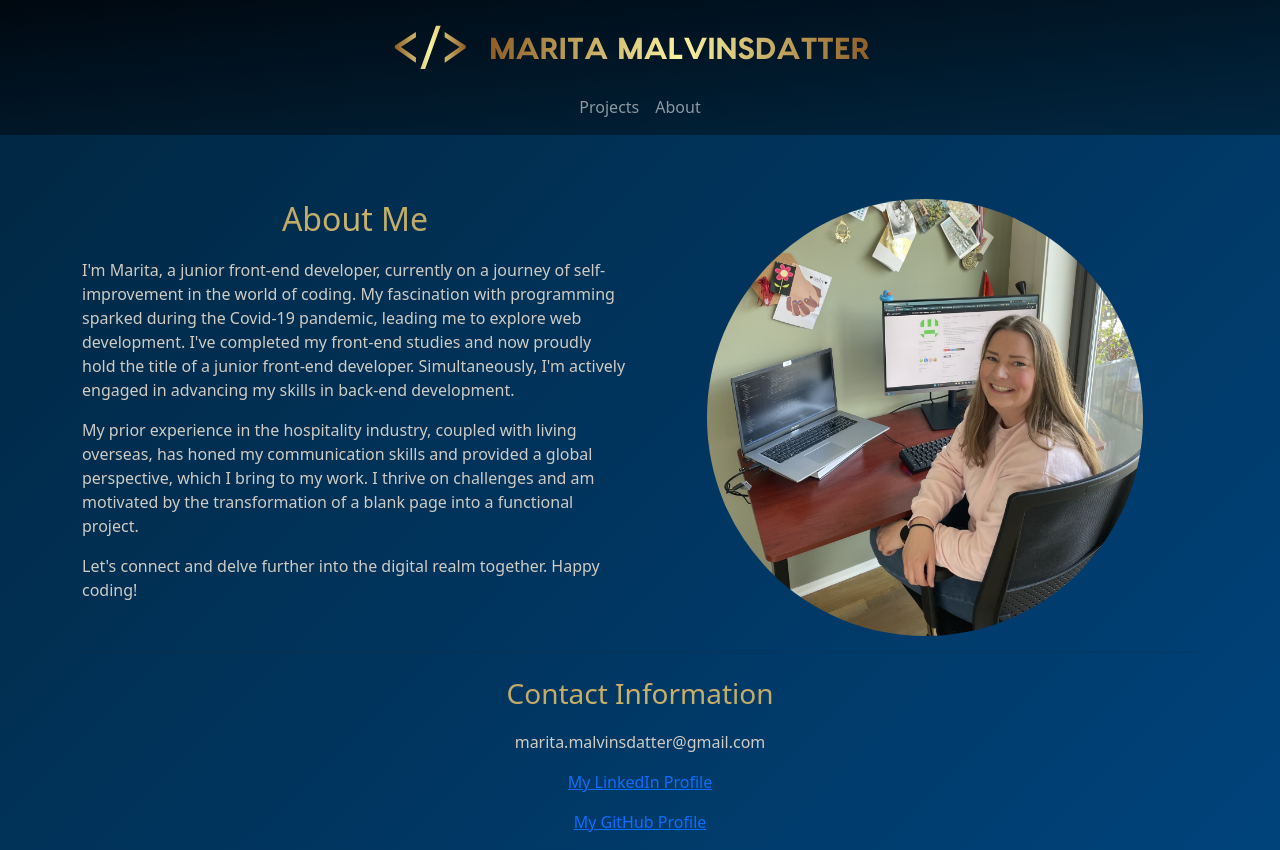
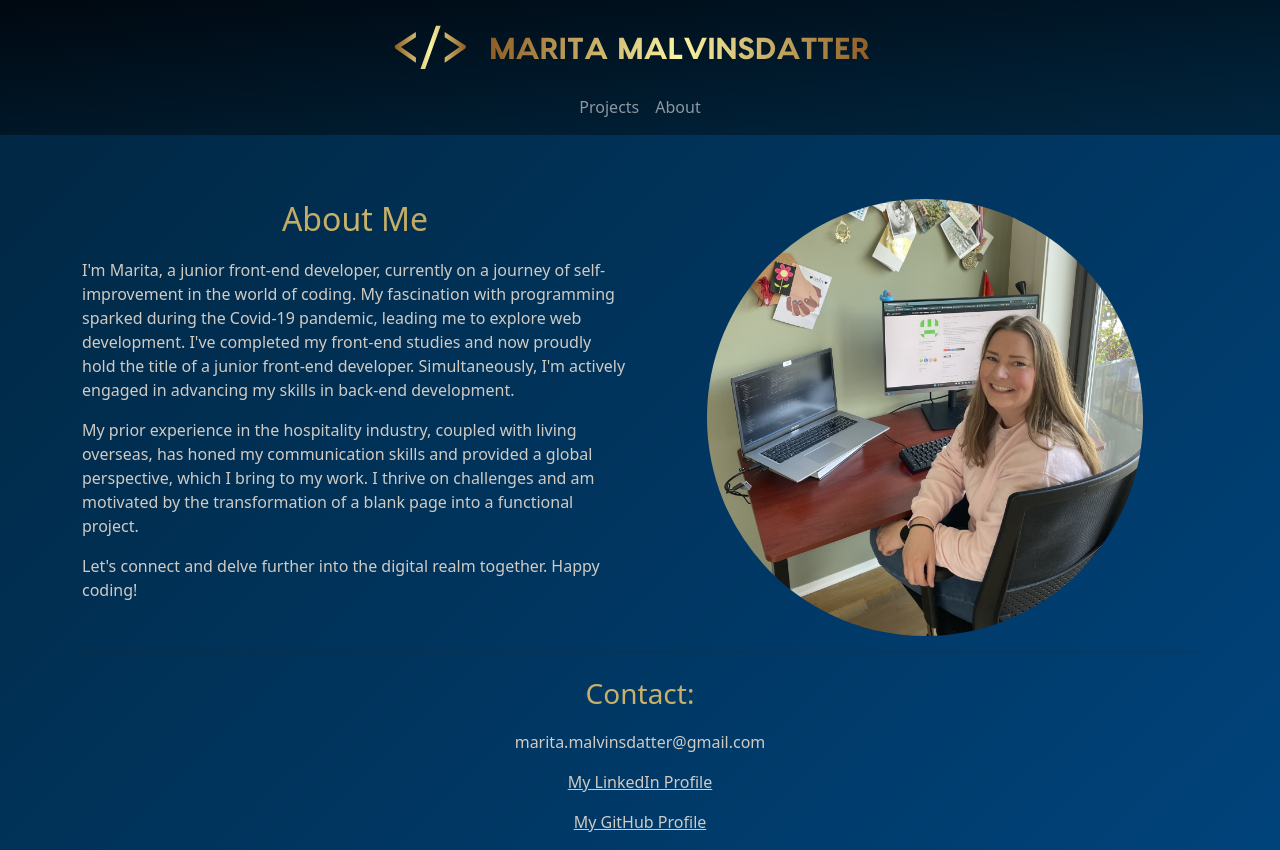
Before and after one commit to MaritaMalvinsdatter/my-portfolio, a React (Create React App) app: page /about in a window 1280 px wide. Built offline with nearby package versions, Linux system fonts and the light colour scheme.

Commit message:
changed link color

```diff
--- a/src/pages/About.jsx
+++ b/src/pages/About.jsx
@@ -34,10 +34,10 @@ function About() {
       </div>
       <hr />
       <div className="mt-4 text-center">
-        <h3 className={styles.heading}>Contact Information</h3>
+        <h3 className={styles.heading}>Contact:</h3>
         <p className={styles.regularText}>marita.malvinsdatter@gmail.com</p>
-        <p className={styles.regularText}><a href="https://www.linkedin.com/in/marita-malvinsdatter-stenersen//">My LinkedIn Profile</a></p>
-        <p className={styles.regularText}><a href="https://github.com/MaritaMalvinsdatter/">My GitHub Profile</a></p>
+        <p><a className={styles.link} href="https://www.linkedin.com/in/marita-malvinsdatter-stenersen//">My LinkedIn Profile</a></p>
+        <p><a className={styles.link} href="https://github.com/MaritaMalvinsdatter/">My GitHub Profile</a></p>
       </div>
     </div>
   );
--- a/src/styles/About.module.css
+++ b/src/styles/About.module.css
@@ -11,7 +11,7 @@
   margin-bottom: 20px;
 }
 
-a {
-  color: inherit;
+.link {
+  color: #d0cbc3;
   text-decoration: underline;
 }
```
